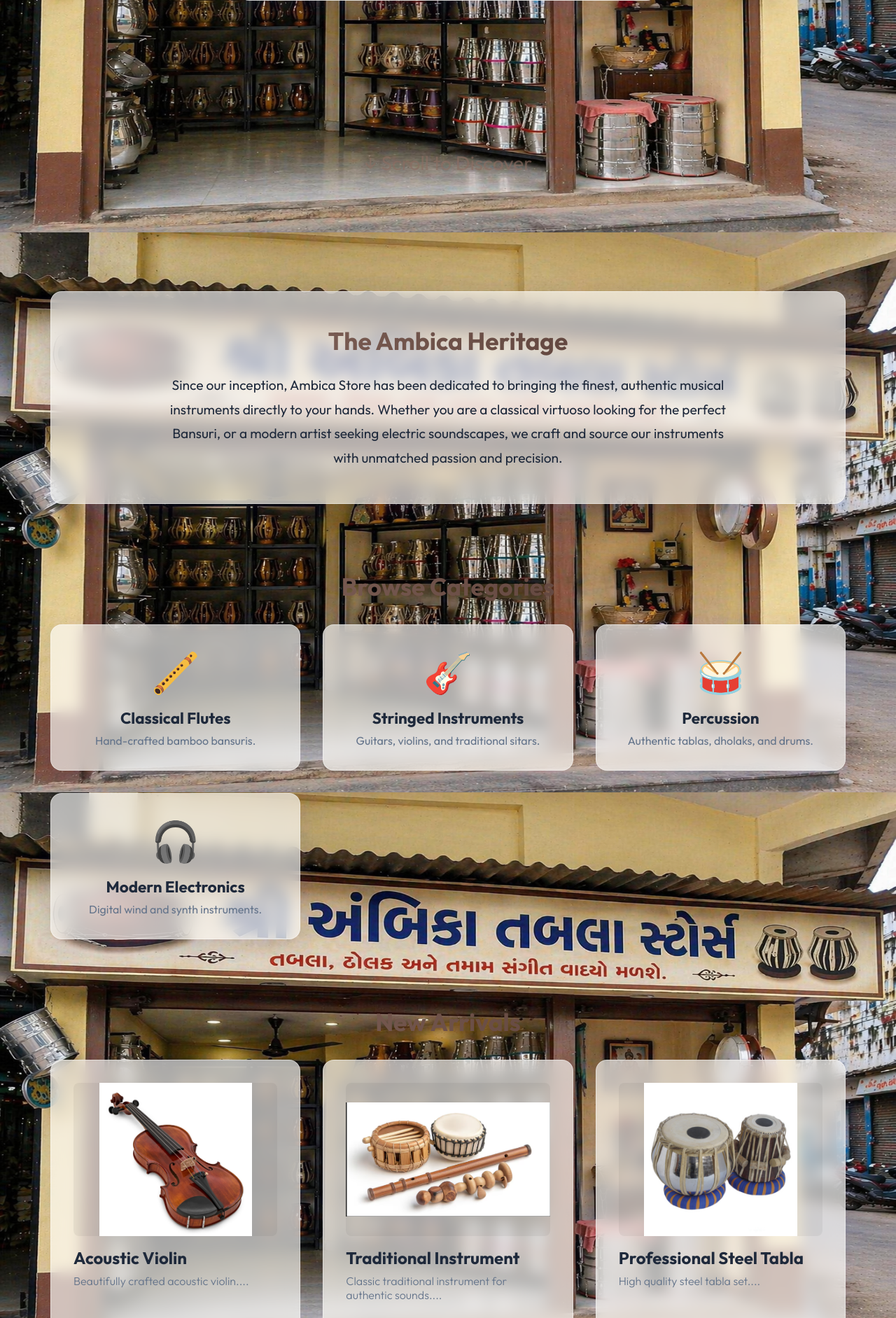
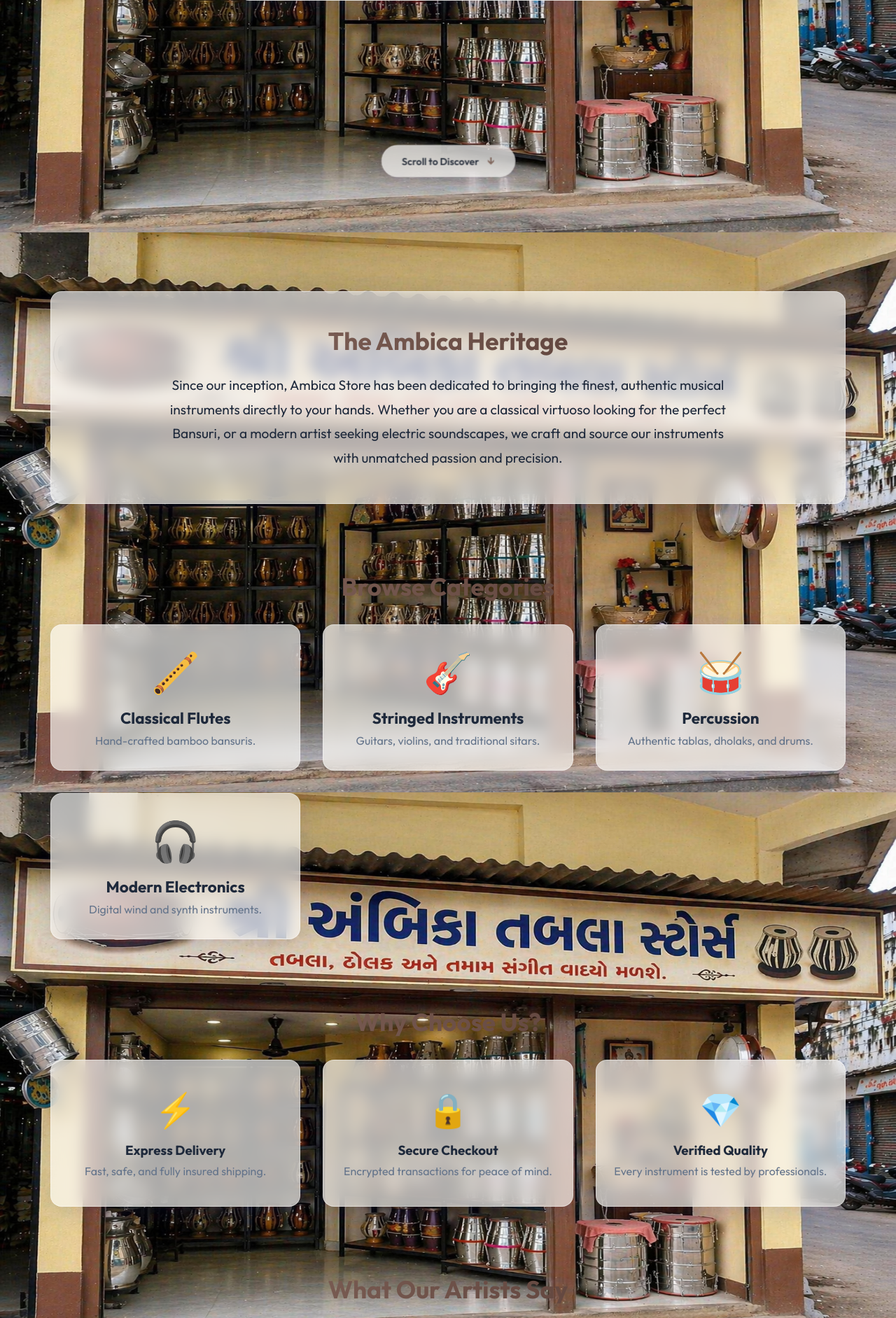
Before and after one commit to RathodKarina/Ambica_store, a Flask app: page / in a window 1280 px wide. Shown: the part 468-2351 px from the top of the page at 70% size. Run offline with Flask 3, Linux system fonts and the light colour scheme; data comes from the database, SQL or seed files in the repository.

Commit message:
UI tweak: Remove home page products block and upgrade scroll indicator to button

```diff
--- a/templates/index.html
+++ b/templates/index.html
@@ -11,13 +11,15 @@
             <a href="/register" class="btn-outline" style="margin-left: 1rem;">Join Now</a>
         </div>
     </div>
-    <div style="text-align: center; margin-top: auto; padding-top: 4rem; animation: bounceIn 2s infinite;">
-        <span style="font-size: 2rem; color: var(--accent); opacity: 0.8;">&#8595; Scroll to Discover</span>
+    <div style="text-align: center; margin-top: auto; padding-top: 3rem;">
+        <a href="#overview" style="background: rgba(255,255,255,0.85); color: var(--text-main); font-size: 1rem; padding: 0.8rem 2rem; border-radius: 50px; display: inline-flex; align-items: center; gap: 0.8rem; text-decoration: none; font-weight: 600; box-shadow: var(--glass-shadow); backdrop-filter: blur(10px); animation: bounceIn 2s infinite; border: 1px solid var(--glass-border); transition: all 0.3s ease;">
+            Scroll to Discover <span style="font-size: 1.2rem; color: var(--accent);">&#8595;</span>
+        </a>
     </div>
 </div>
 
 <!-- Overview Section -->
-<section class="section-main">
+<section id="overview" class="section-main">
     <div class="glass-card" style="text-align: center; padding: 3rem 2rem;">
         <h2 class="section-title">The Ambica Heritage</h2>
         <p style="font-size: 1.2rem; line-height: 1.8; color: var(--text-main); max-width: 800px; margin: 0 auto;">
@@ -53,39 +55,7 @@
     </div>
 </section>
 
-<!-- Featured Products (recent_products) -->
-{% if recent_products %}
-<section class="section-main">
-    <h2 class="section-title" style="text-align: center; margin-bottom: 2rem;">New Arrivals</h2>
-    <div class="products-grid">
-        {% for p in recent_products %}
-        <div class="product" style="display: flex; flex-direction: column; justify-content: space-between;">
-            <div>
-                {% if p.image_url %}
-                <div style="width: 100%; aspect-ratio: 4/3; background: rgba(0,0,0,0.05); border-radius: 8px; margin-bottom: 1rem; display: flex; align-items: center; justify-content: center;">
-                    <img src="{{ p.image_url }}" alt="{{ p.name }}" style="max-width: 100%; max-height: 100%; object-fit: contain;">
-                </div>
-                {% endif %}
-                <h3>{{ p.name }}</h3>
-                <p style="font-size: 1rem; font-weight: 300;">{{ p.description[:60] }}...</p>
-            </div>
-            <div>
-                <p style="color: var(--accent); font-weight: 600; font-size: 1.25rem;">₹{{ p.price }}</p>
-                <div style="display: flex; gap: 10px; margin-top: 1rem;">
-                    <a href="/product/{{ p.id }}" class="btn-outline" style="flex: 1;">Details</a>
-                    {% if not current_user.is_authenticated or not current_user.is_admin %}
-                    <a href="/add_to_cart/{{ p.id }}" class="btn" style="flex: 1;">Add Cart</a>
-                    {% endif %}
-                </div>
-            </div>
-        </div>
-        {% endfor %}
-    </div>
-    <div style="text-align: center; margin-top: 3rem;">
-        <a href="/products" class="btn">View All Products</a>
-    </div>
-</section>
-{% endif %}
+
 
 <!-- Services Section -->
 <section class="section-main">
```
